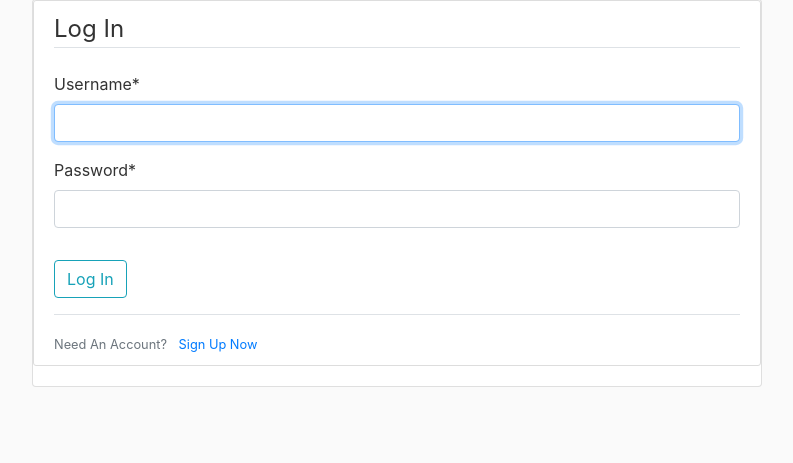
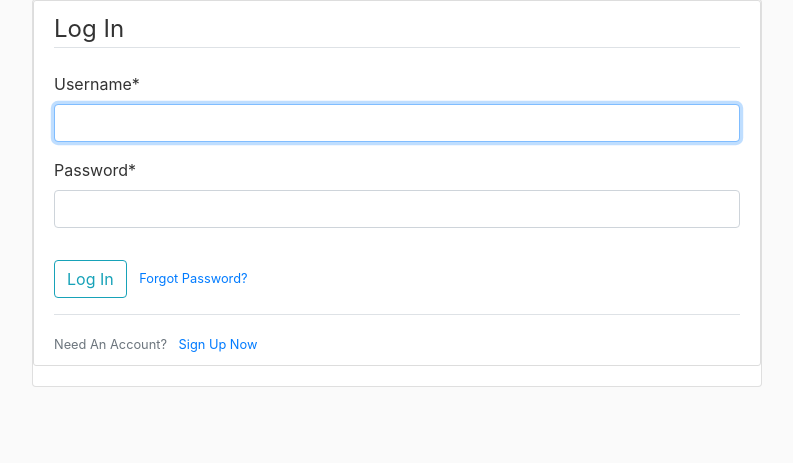
Before and after one commit to AokoMercyline/Instagram-App, a Django app: page /login/ in a window 1280 px wide. Shown: the part 81-544 px from the top of the page, without its empty margins (53-846 px from the left). Run offline with Django 3.2, Linux system fonts and the light colour scheme; some libraries are stand-ins or nearby versions.

Commit message:
modified app

```diff
--- a/instag/settings.py
+++ b/instag/settings.py
@@ -134,6 +134,7 @@ MEDIA_URL = '/media/'
 STATICFILES_DIRS = (
     os.path.join(BASE_DIR, 'static'),
 )
+
 CRISPY_TEMPLATE_PACK = 'bootstrap4'
 
 LOGIN_REDIRECT_URL='instaclone-index'
--- a/users/templates/users/login.html
+++ b/users/templates/users/login.html
@@ -13,6 +13,9 @@
           </fieldset>
           <div class="form-group">
               <button class="btn btn-outline-info" type="submit">Log In</button>
+              <small class="text-muted ml-2">
+                <a href="{% url 'password_reset' %">Forgot Password?</a>
+              </small>
           </div>
       </form>
       <div class="border-top pt-3">
```
Also changed, not shown: 1 other file.
